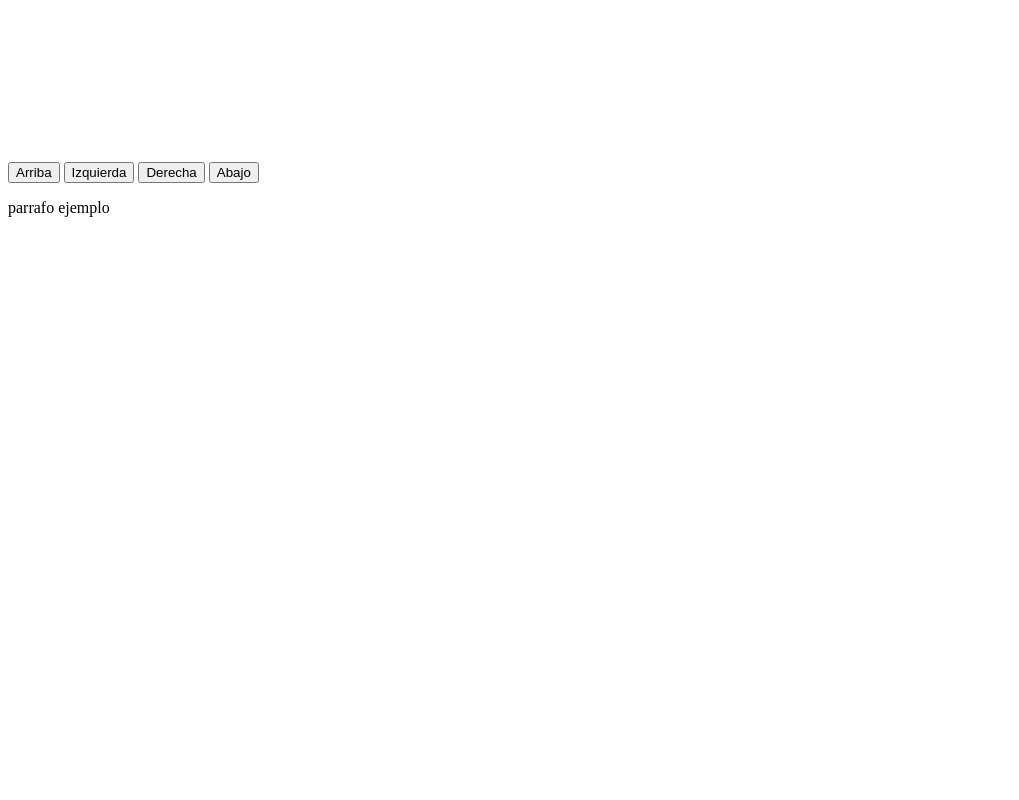
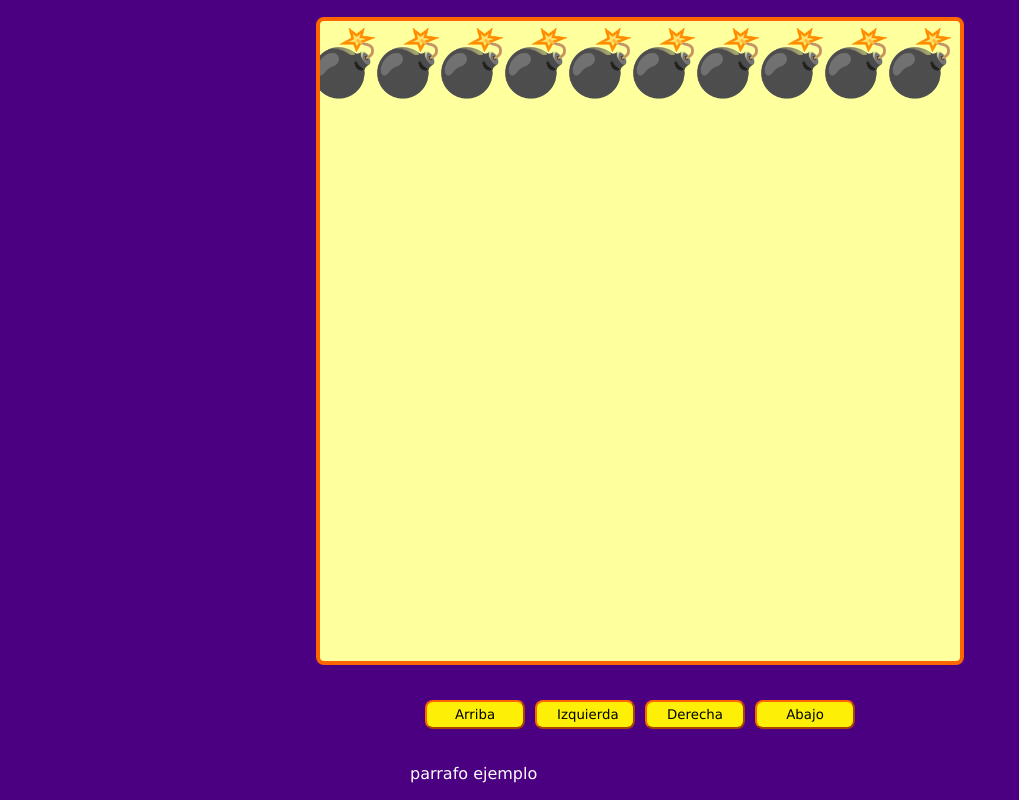
Before and after one commit to Hisahito/JS-Game, a plain HTML site: page index.html in a window 1280 px wide. Shown: the whole page, without its empty margins (0-1019 px from the left). Drawn offline with Linux system fonts and the light colour scheme.

Commit message:
adding some logic in games.js file to render canvas

```diff
--- a/game.js
+++ b/game.js
@@ -0,0 +1,29 @@
+const canvas = document.querySelector('#game');
+const game = canvas.getContext('2d');
+
+window.addEventListener('load', startGame);
+
+function startGame() {
+    let canvasSize;
+    if(window.innerHeight > window.innerWidth){
+        canvasSize = window.innerWidth * 0.8
+    } else {
+        canvasSize = window.innerHeight * 0.8
+    };
+
+
+    canvas.setAttribute('width', canvasSize);
+    canvas.setAttribute('height', canvasSize);
+
+    const elementsSize = canvasSize / 10;
+
+    game.font = elementsSize + 'px Verdana';
+    game.textAlign = 'end';
+
+    for( let i = 1; i <= 10; i++){
+        game.fillText(emojis['X'], elementsSize * i, elementsSize);
+    }
+
+
+
+}
--- a/index.html
+++ b/index.html
@@ -4,7 +4,7 @@
     <meta charset="UTF-8">
     <meta http-equiv="X-UA-Compatible" content="IE=edge">
     <meta name="viewport" content="width=device-width, initial-scale=1.0">
-    <link rel="stylsheet" href="./styles.css">
+    <link rel="stylesheet" href="./styles.css">
     <title>ONES - Game for all ONES that want to get their certification</title>
 </head>
 <body>
```
